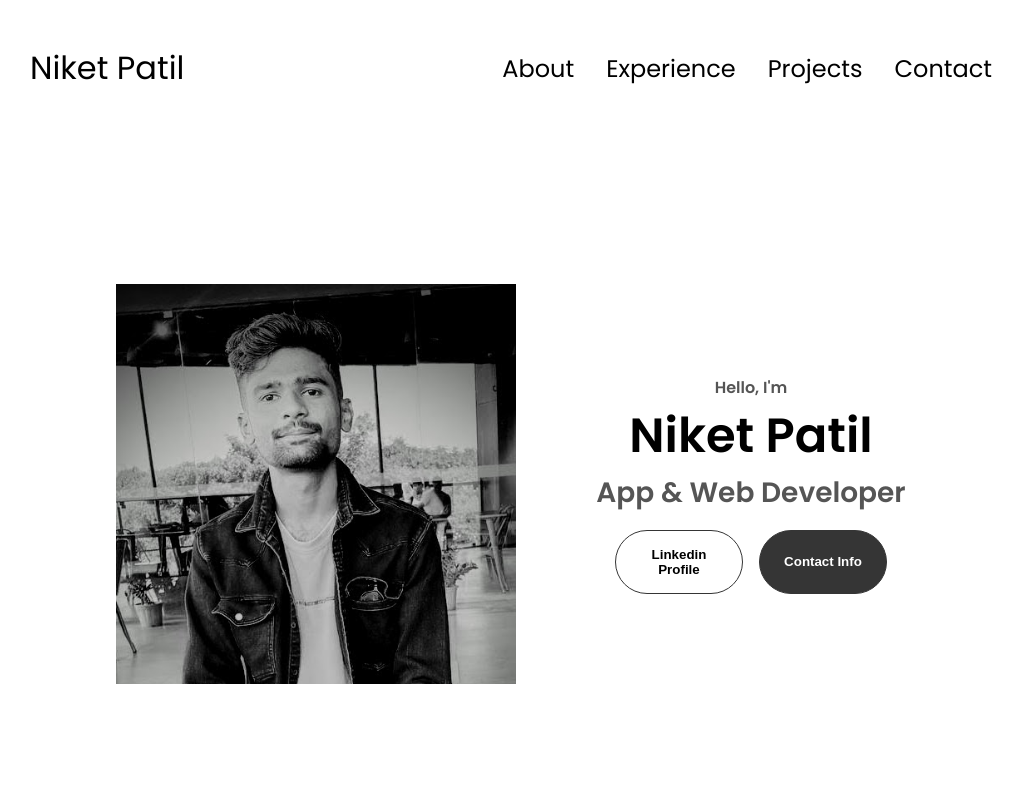
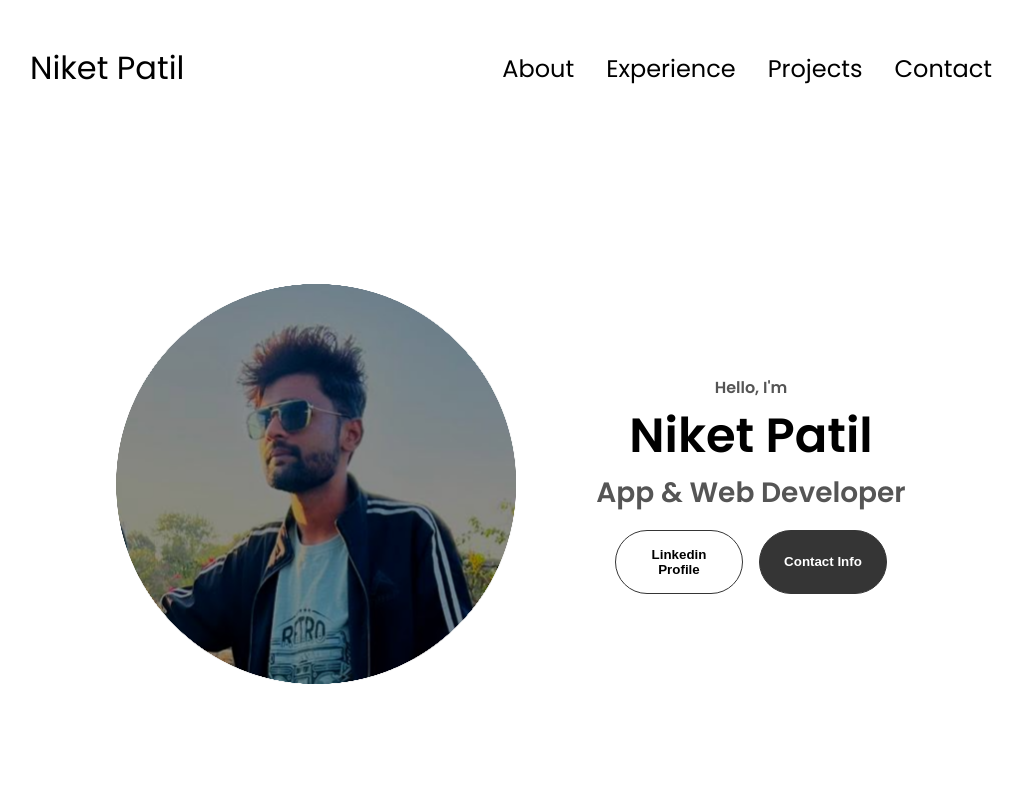
Before and after one commit to NIKET2419/Portfolio, a plain HTML site: page index.html in a window 1280 px wide. Shown: the top 800 px of the page, without its empty margins (129-1152 px from the left). Drawn offline with Linux system fonts and the light colour scheme.

Commit message:
profile main update  index.html

```diff
--- a/index.html
+++ b/index.html
@@ -38,7 +38,7 @@
     </nav>
     <section id="profile">
       <div class="section__pic-container">
-        <img src="about-pic.png" alt="Niket Patil profile picture" />
+        <img src="fotor-202402210259.png" alt="Niket Patil profile picture" />
       </div>
       <div class="section__text">
         <p class="section__text__p1">Hello, I'm</p>
```
